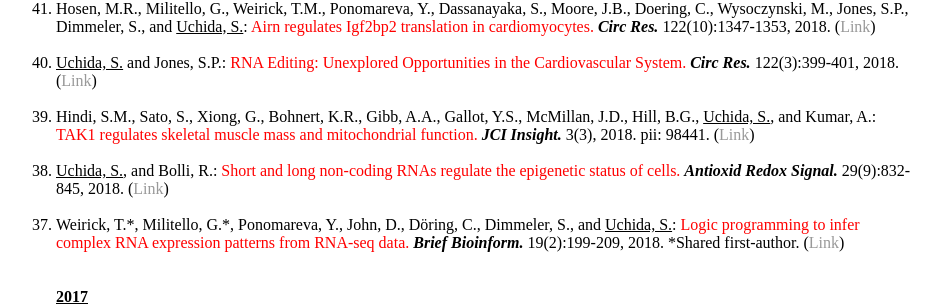
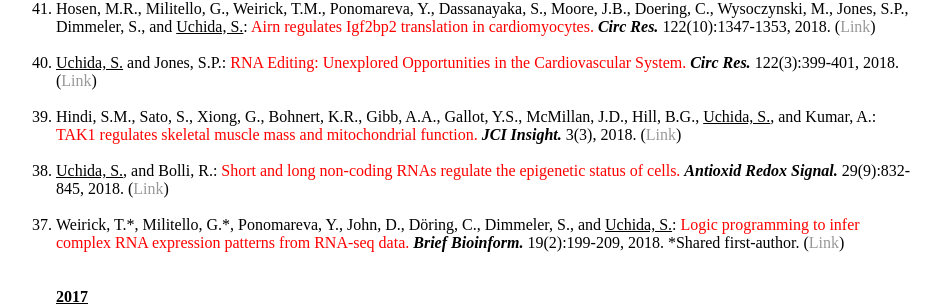
Before and after one commit to heartlncrna/heartlncrna.github.io, a Jekyll site: the page publications/pub_list.html, which Jekyll copies as it is, in a window 1280 px wide and 900 px high, scrolled down 374 px. Shown: the part 134-440 px from the top of the window, without its empty margins (176-1118 px from the left). Built offline with Jekyll 4.4.1, drawn with Linux system fonts in a browser that asks for light colours.

Commit message:
Update pub_list.html

```diff
--- a/publications/pub_list.html
+++ b/publications/pub_list.html
@@ -50,7 +50,7 @@
 				<li><u>Uchida, S.</u> and Jones, S.P.: <font color="red">RNA Editing: Unexplored Opportunities in the Cardiovascular System.</font> <b><i>Circ Res.</i></b> 122(3):399-401, 2018. (<a href="http://circres.ahajournals.org/content/122/3/399">Link</span></a>)</li>
 			<br>
 
-				<li>Hindi, S.M., Sato, S., Xiong, G., Bohnert, K.R., Gibb, A.A., Gallot, Y.S., McMillan, J.D., Hill, B.G., <u>Uchida, S.</u>, and Kumar, A.: <font color="red">TAK1 regulates skeletal muscle mass and mitochondrial function.</font> <b><i>JCI Insight.</i></b> 3(3), 2018. pii: 98441. (<a href="https://insight.jci.org/articles/view/98441">Link</span></a>)</li>
+				<li>Hindi, S.M., Sato, S., Xiong, G., Bohnert, K.R., Gibb, A.A., Gallot, Y.S., McMillan, J.D., Hill, B.G., <u>Uchida, S.</u>, and Kumar, A.: <font color="red">TAK1 regulates skeletal muscle mass and mitochondrial function.</font> <b><i>JCI Insight.</i></b> 3(3), 2018. (<a href="https://insight.jci.org/articles/view/98441">Link</span></a>)</li>
 			<br>
 
 				<li> <u>Uchida, S.</u>, and Bolli, R.: <font color="red">Short and long non-coding RNAs regulate the epigenetic status of cells.</font> <b><i>Antioxid Redox Signal.</i></b> 29(9):832-845, 2018. (<a href="http://online.liebertpub.com/doi/abs/10.1089/ars.2017.7262">Link</span></a>)</li>
```
